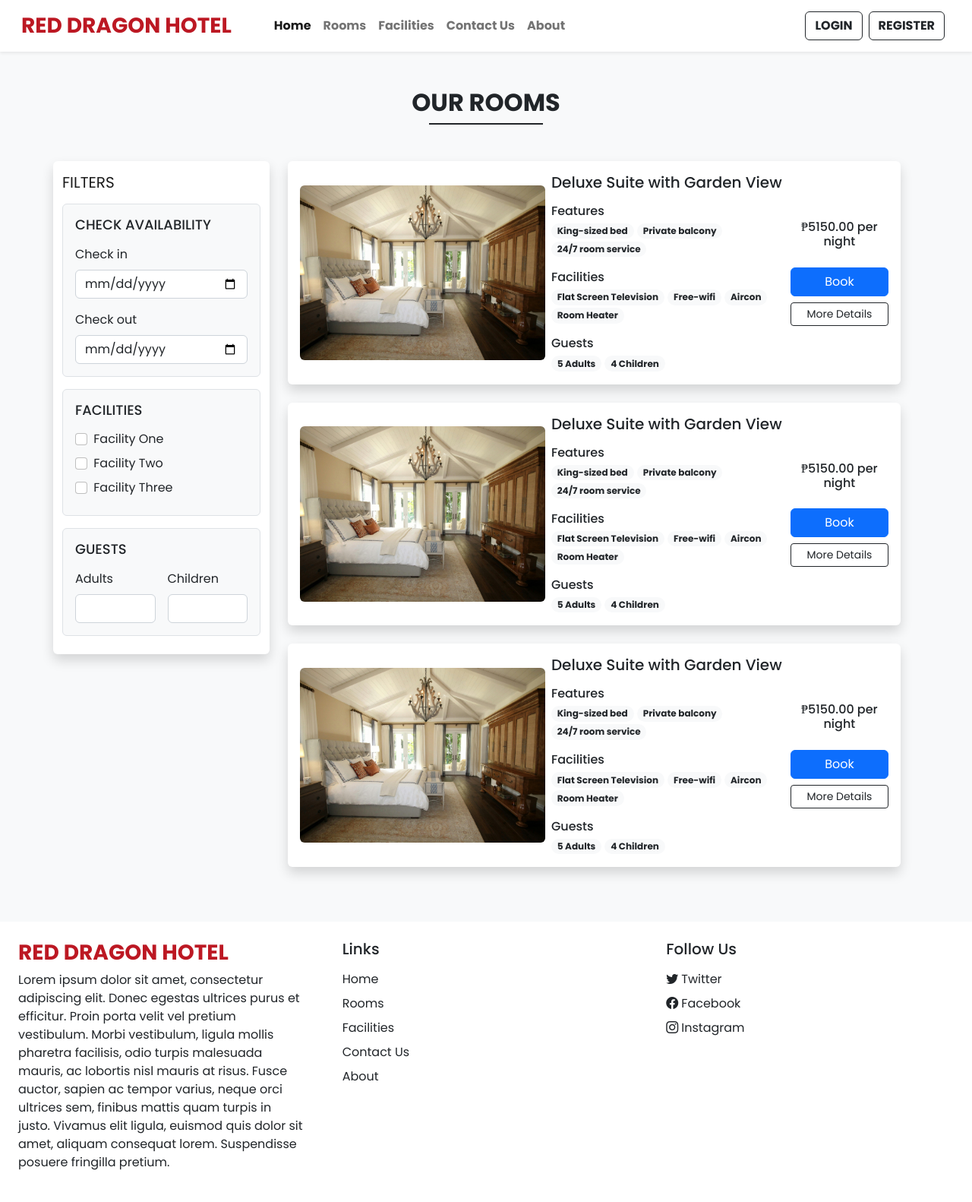
After one commit to LnzMigll14/hotel-management-system, a PHP site: page /rooms.php in a window 1280 px wide. The commit adds this page. Shown: the whole page at 76% size. Run offline with PHP 8.4, Linux system fonts and the light colour scheme; some libraries are stand-ins or nearby versions.

Commit message:
Added Rooms

```diff
--- a/inc/header.php
+++ b/inc/header.php
@@ -20,7 +20,7 @@
                     <a class="nav-link active fw-bold" aria-current="page" href="index.php">Home</a>
                 </li>
                 <li class="nav-item">
-                    <a class="nav-link fw-bold" href="#">Rooms</a>
+                    <a class="nav-link fw-bold" href="rooms.php">Rooms</a>
                 </li>
                 <li class="nav-item">
                     <a class="nav-link fw-bold" href="facilities.php">Facilities</a>
--- /dev/null
+++ b/rooms.php
@@ -0,0 +1,283 @@
+<!DOCTYPE html>
+<html lang="en">
+
+<head>
+  <meta charset="UTF-8" />
+  <meta name="viewport" content="width=device-width, initial-scale=1.0" />
+  <title>RED DRAGON HOTEL | FACILITIES</title>
+
+  <?php require('inc/links.php'); ?>
+
+  <link
+    rel="stylesheet"
+    href="https://cdn.jsdelivr.net/npm/swiper@11/swiper-bundle.min.css" />
+
+  <style>
+    .pop:hover {
+      transform: scale(1.03);
+      transition: all 0.3s;
+    }
+  </style>
+</head>
+
+<body class="bg-light">
+  <!-- Header section -->
+  <?php require('inc/header.php'); ?>
+
+  <div class="my-5 px-4">
+    <h2 class="fw-bold text-center">OUR ROOMS</h2>
+    <div class="h-line bg-dark"></div>
+  </div>
+
+  <!-- Container-Cards -->
+  <div class="container">
+    <div class="row">
+
+      <div class="col-lg-3 col-md-12 mb-lg-0 mb-4 px-lg-0">
+        <nav class="navbar navbar-expand-lg navbar-light bg-white rounded shadow">
+          <div class="container-fluid flex-lg-column align-items-stretch">
+            <a class="navbar-brand" href="#">FILTERS</a>
+            <button class="navbar-toggler" type="button" data-bs-toggle="collapse" data-bs-target="#filterDropdown" aria-controls="navbarNav" aria-expanded="false" aria-label="Toggle navigation">
+              <span class="navbar-toggler-icon"></span>
+            </button>
+            <div class="collapse navbar-collapse flex-column align-items-stretch mt-2" id="filterDropdown">
+              <div class="border bg-light p-3 rounded mb-3">
+                <h5 class="mb-3" style="font-size: 18px;">CHECK AVAILABILITY</h5>
+                <label class="form-label">Check in</label>
+                <input type="date" class="form-control shadow-none mb-3" />
+                <label class="form-label">Check out</label>
+                <input type="date" class="form-control shadow-none" />
+              </div>
+              <div class="border bg-light p-3 rounded mb-3">
+                <h5 class="mb-3" style="font-size: 18px;">FACILITIES</h5>
+                <div class="mb-2">
+                  <input type="checkbox" id="f1" class="form-check-input shadow-none me-1">
+                  <label class="form-check-label" for="f1">Facility One</label>
+                </div>
+                <div class="mb-2">
+                  <input type="checkbox" id="f2" class="form-check-input shadow-none me-1">
+                  <label class="form-check-label" for="f2">Facility Two</label>
+                </div>
+                <div class="mb-2">
+                  <input type="checkbox" id="f3" class="form-check-input shadow-none me-1">
+                  <label class="form-check-label" for="f2">Facility Three</label>
+                </div>
+              </div>
+              <div class="border bg-light p-3 rounded mb-3">
+                <h5 class="mb-3" style="font-size: 18px;">GUESTS</h5>
+                <div class="d-flex">
+                  <div class="me-3">
+                    <label class="form-label">Adults</label>
+                    <input type="number" class="form-control shadow-none">
+                  </div>
+                  <div>
+                    <label class="form-label">Children</label>
+                    <input type="number" class="form-control shadow-none">
+                  </div>
+                </div>
+
+              </div>
+            </div>
+          </div>
+      </div>
+
+      <div class="col-lg-9 col-md-12 px-4">
+        <div class="card mb-4 border-0 shadow">
+          <div class="row g-0 p-3 align-items-center">
+            <div class="col-md-5 mb-lg-0 mb-md-0 mb-3">
+              <img src="images/rooms/1.jpg" class="img-fluid rounded">
+            </div>
+            <div class="col-md-5 px-lg-2 px-md-3 px-0">
+              <h5 class="mb-3">Deluxe Suite with Garden View</h5>
+              <div class="features mb-3">
+                <h6 class="mb-1">Features</h6>
+                <span class="badge rounded-pill bg-light text-dark text-wrap">
+                  King-sized bed
+                </span>
+                <span class="badge rounded-pill bg-light text-dark text-wrap">
+                  Private balcony
+                </span>
+                <span class="badge rounded-pill bg-light text-dark text-wrap">
+                  24/7 room service
+                </span>
+              </div>
+
+              <div class="facilities mb-3">
+                <h6 class="mb-1">Facilities</h6>
+                <span class="badge rounded-pill bg-light text-dark text-wrap">
+                  Flat Screen Television
+                </span>
+                <span class="badge rounded-pill bg-light text-dark text-wrap">
+                  Free-wifi
+                </span>
+                <span class="badge rounded-pill bg-light text-dark text-wrap">
+                  Aircon
+                </span>
+                <span class="badge rounded-pill bg-light text-dark text-wrap">
+                  Room Heater
+                </span>
+              </div>
+
+              <div class="guests">
+                <h6 class="mb-1">Guests</h6>
+                <span class="badge rounded-pill bg-light text-dark text-wrap">
+                  5 Adults
+                </span>
+                <span class="badge rounded-pill bg-light text-dark text-wrap">
+                  4 Children
+                </span>
+              </div>
+
+            </div>
+            <div class="col-md-2 mt-lg-0 mt-md-0 mt-4 text-center">
+              <h6 class="mb-4">&#8369;5150.00 per night</h6>
+              <a
+                href="#"
+                class="btn btn-primary w-100 d-flex justify-content-center mb-2">Book</a>
+              <a
+                href="#"
+                class="btn btn-sm w-100 btn-outline-dark shadow-none d-flex justify-content-center">More Details</a>
+            </div>
+          </div>
+        </div>
+        <div class="card mb-4 border-0 shadow">
+          <div class="row g-0 p-3 align-items-center">
+            <div class="col-md-5 mb-lg-0 mb-md-0 mb-3">
+              <img src="images/rooms/1.jpg" class="img-fluid rounded">
+            </div>
+            <div class="col-md-5 px-lg-2 px-md-3 px-0">
+              <h5 class="mb-3">Deluxe Suite with Garden View</h5>
+              <div class="features mb-3">
+                <h6 class="mb-1">Features</h6>
+                <span class="badge rounded-pill bg-light text-dark text-wrap">
+                  King-sized bed
+                </span>
+                <span class="badge rounded-pill bg-light text-dark text-wrap">
+                  Private balcony
+                </span>
+                <span class="badge rounded-pill bg-light text-dark text-wrap">
+                  24/7 room service
+                </span>
+              </div>
+
+              <div class="facilities mb-3">
+                <h6 class="mb-1">Facilities</h6>
+                <span class="badge rounded-pill bg-light text-dark text-wrap">
+                  Flat Screen Television
+                </span>
+                <span class="badge rounded-pill bg-light text-dark text-wrap">
+                  Free-wifi
+                </span>
+                <span class="badge rounded-pill bg-light text-dark text-wrap">
+                  Aircon
+                </span>
+                <span class="badge rounded-pill bg-light text-dark text-wrap">
+                  Room Heater
+                </span>
+              </div>
+
+              <div class="guests">
+                <h6 class="mb-1">Guests</h6>
+                <span class="badge rounded-pill bg-light text-dark text-wrap">
+                  5 Adults
+                </span>
+                <span class="badge rounded-pill bg-light text-dark text-wrap">
+                  4 Children
+                </span>
+              </div>
+
+            </div>
+            <div class="col-md-2 text-center">
+              <h6 class="mb-4">&#8369;5150.00 per night</h6>
+              <a
+                href="#"
+                class="btn btn-primary w-100 d-flex justify-content-center mb-2">Book</a>
+              <a
+                href="#"
+                class="btn btn-sm w-100 btn-outline-dark shadow-none d-flex justify-content-center">More Details</a>
+            </div>
+          </div>
+        </div>
+        <div class="card mb-4 border-0 shadow">
+          <div class="row g-0 p-3 align-items-center">
+            <div class="col-md-5 mb-lg-0 mb-md-0 mb-3">
+              <img src="images/rooms/1.jpg" class="img-fluid rounded">
+            </div>
+            <div class="col-md-5 px-lg-2 px-md-3 px-0">
+              <h5 class="mb-3">Deluxe Suite with Garden View</h5>
+              <div class="features mb-3">
+                <h6 class="mb-1">Features</h6>
+                <span class="badge rounded-pill bg-light text-dark text-wrap">
+                  King-sized bed
+                </span>
+                <span class="badge rounded-pill bg-light text-dark text-wrap">
+                  Private balcony
+                </span>
+                <span class="badge rounded-pill bg-light text-dark text-wrap">
+                  24/7 room service
+                </span>
+              </div>
+
+              <div class="facilities mb-3">
+                <h6 class="mb-1">Facilities</h6>
+                <span class="badge rounded-pill bg-light text-dark text-wrap">
+                  Flat Screen Television
+                </span>
+                <span class="badge rounded-pill bg-light text-dark text-wrap">
+                  Free-wifi
+                </span>
+                <span class="badge rounded-pill bg-light text-dark text-wrap">
+                  Aircon
+                </span>
+                <span class="badge rounded-pill bg-light text-dark text-wrap">
+                  Room Heater
+                </span>
+              </div>
+
+              <div class="guests">
+                <h6 class="mb-1">Guests</h6>
+                <span class="badge rounded-pill bg-light text-dark text-wrap">
+                  5 Adults
+                </span>
+                <span class="badge rounded-pill bg-light text-dark text-wrap">
+                  4 Children
+                </span>
+              </div>
+
+            </div>
+            <div class="col-md-2 text-center">
+              <h6 class="mb-4">&#8369;5150.00 per night</h6>
+              <a
+                href="#"
+                class="btn btn-primary w-100 d-flex justify-content-center mb-2">Book</a>
+              <a
+                href="#"
+                class="btn btn-sm w-100 btn-outline-dark shadow-none d-flex justify-content-center">More Details</a>
+            </div>
+          </div>
+        </div>
+      </div>
+
+    </div>
+  </div>
+  </div>
+
+  <!-- Footer section -->
+  <?php require('inc/footer.php'); ?>
+
+  <script src="https://cdn.jsdelivr.net/npm/swiper@11/swiper-bundle.min.js"></script>
+
+  <script>
+    var swiper = new Swiper(".mySwiper", {
+      spaceBetween: 30,
+      effect: "fade",
+      loop: true,
+      autoplay: {
+        delay: 3500,
+        disableOnInteraction: false,
+      },
+    });
+  </script>
+</body>
+
+</html>
```
Also changed, not shown: index.php (+82 -50 lines).
